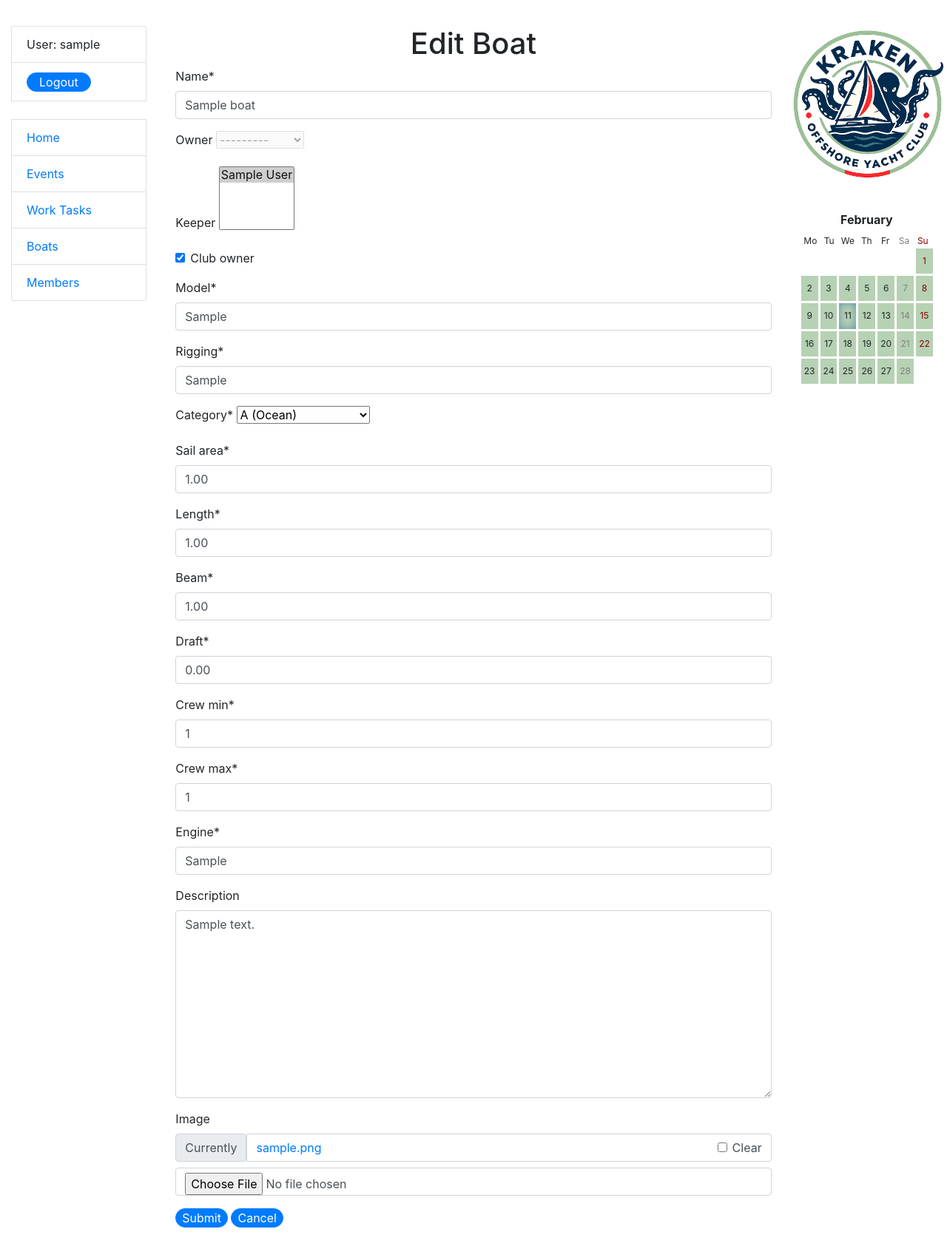
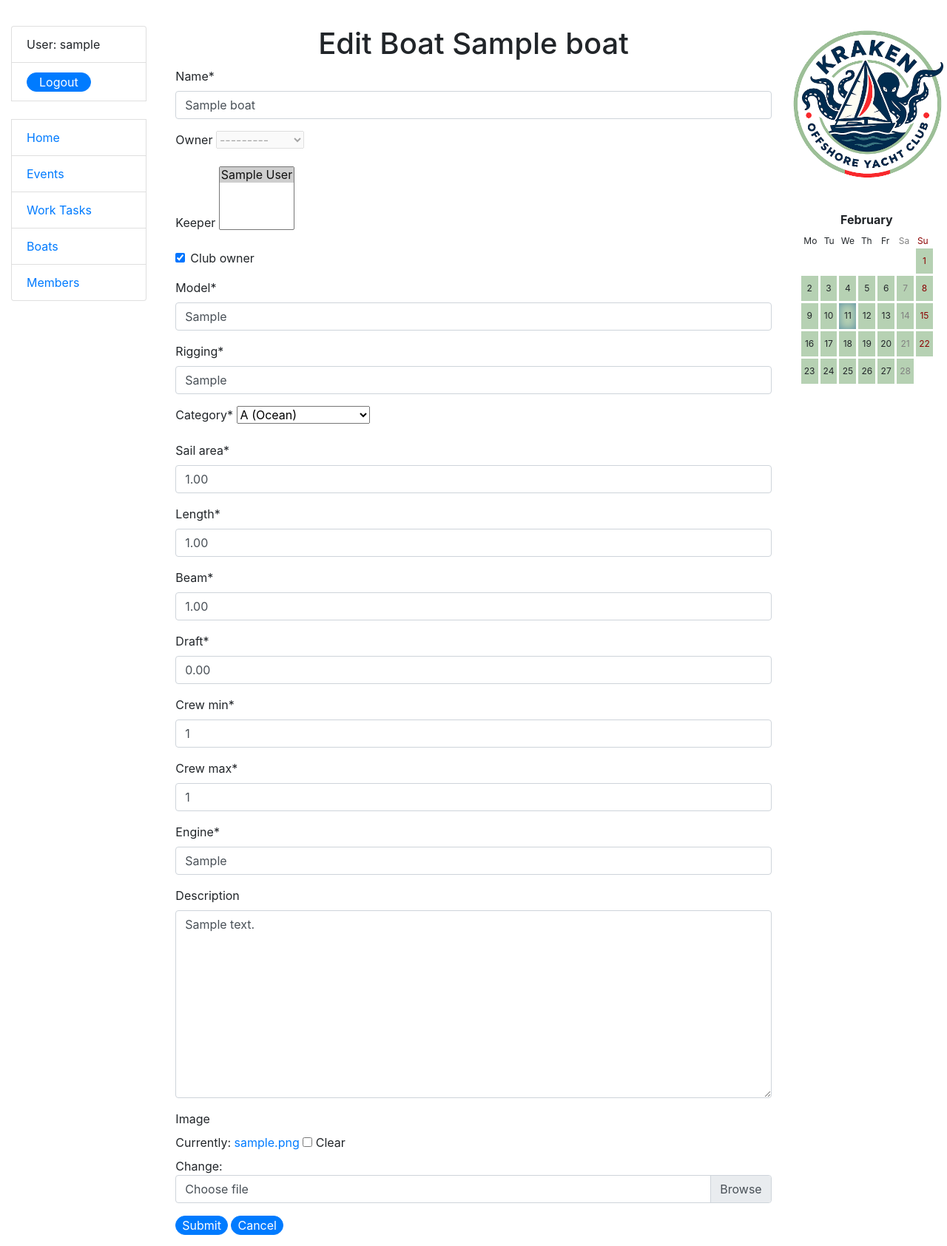
Before and after one commit to wojthecode/yacht-club, a Django app: page /boats/update/1 in a window 1280 px wide. Shown: the whole page at 74% size. Run offline with Django 5.2, Linux system fonts and the light colour scheme; a user stored in the database is signed in; tables that the repository leaves empty hold one stand-in row (values such as "Sample post"); some libraries are stand-ins or nearby versions.

Commit message:
Change layout for image field in boat form

```diff
--- /dev/null
+++ b/static/scripts/boat_form_image.js
@@ -0,0 +1,18 @@
+document.addEventListener("DOMContentLoaded", function() {
+
+  const file = document.getElementById("id_image")
+  const filename = document.getElementById("id_filename")
+
+
+  function updateFilename() {
+    if (file.files[0]) {
+      filename.textContent = file.files[0].name
+    }
+    else {
+      filename.textContent = "Choose file"
+    }
+  }
+
+
+  file.addEventListener("change", updateFilename);
+});
--- a/templates/club/boat_form.html
+++ b/templates/club/boat_form.html
@@ -4,14 +4,47 @@
 
 {% block content %}
 
-  <h1 class="center">{{ object|yesno:"Edit,Add"}} Boat</h1>
+  <h1 class="center">{{ object|yesno:"Edit,Add"}} Boat {{ boat.name }}</h1>
 
   {% if user.role %}
 
     <form action="" method="post" enctype="multipart/form-data" novalidate>
       {% csrf_token %}
 
-      {{ form|crispy }}
+
+      {% for field in form %}
+        {% if field.name != "image" %}
+          {{ field|as_crispy_field }}
+        {% endif %}
+      {% endfor %}
+
+
+      <div id="div_id_image" class="form-group">
+        <label for="{{ form.image.id_for_label }}" class="">
+          Image
+        </label>
+
+        {% if object.image %}
+          <div>
+            Currently: <a href="{{ boat.image.url }}">{{ boat.image.url|slice:"7:" }}</a>
+            <input type="checkbox" name="image-clear" id="image-clear_id">
+            <label for="image-clear_id">Clear</label><br>
+            Change:
+          </div>
+        {% endif %}
+
+        <div class="custom-file">
+          <input type="file"
+                name="{{ form.image.name }}"
+                class="custom-file-input clearablefileinput"
+                accept="image/*"
+                id="{{ form.image.id_for_label }}">
+          <label class="custom-file-label"
+                for="{{ form.image.id_for_label }}"
+                id="id_filename">Choose file</label>
+        </div>
+      </div>
+
 
       <button type="submit" value="submit" class="btn btn-primary rounded-pill px-2 py-0">
         Submit
@@ -30,6 +63,9 @@
     <hr>
   {% endif %}
 
+
+  <script src="{% static 'scripts/boat_form_image.js' %}"></script>
+
   {% if user.role.management_rights %}
     <script src="{% static 'scripts/boat_form.js' %}" id="boat_form"
       {% if object %}
```
Also changed, not shown: static/scripts/boat_form.js (line endings or trailing spaces).
